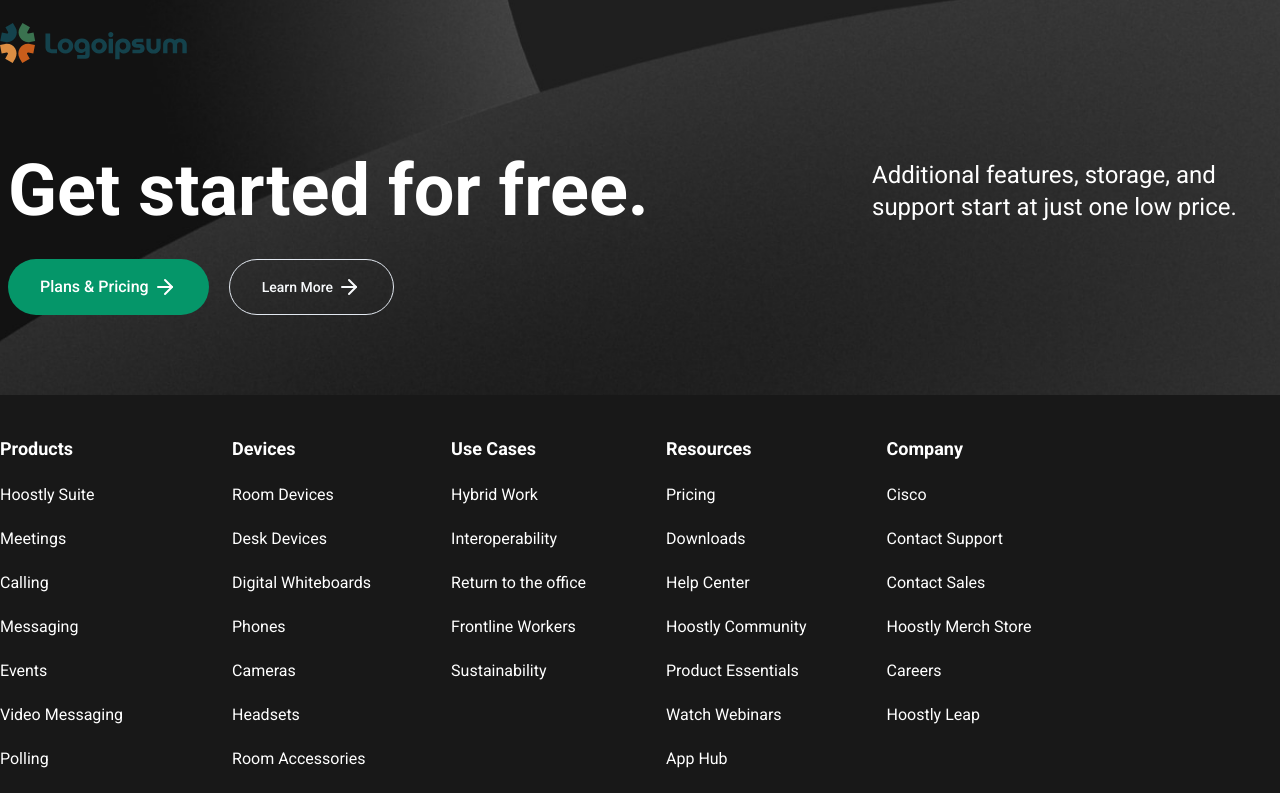
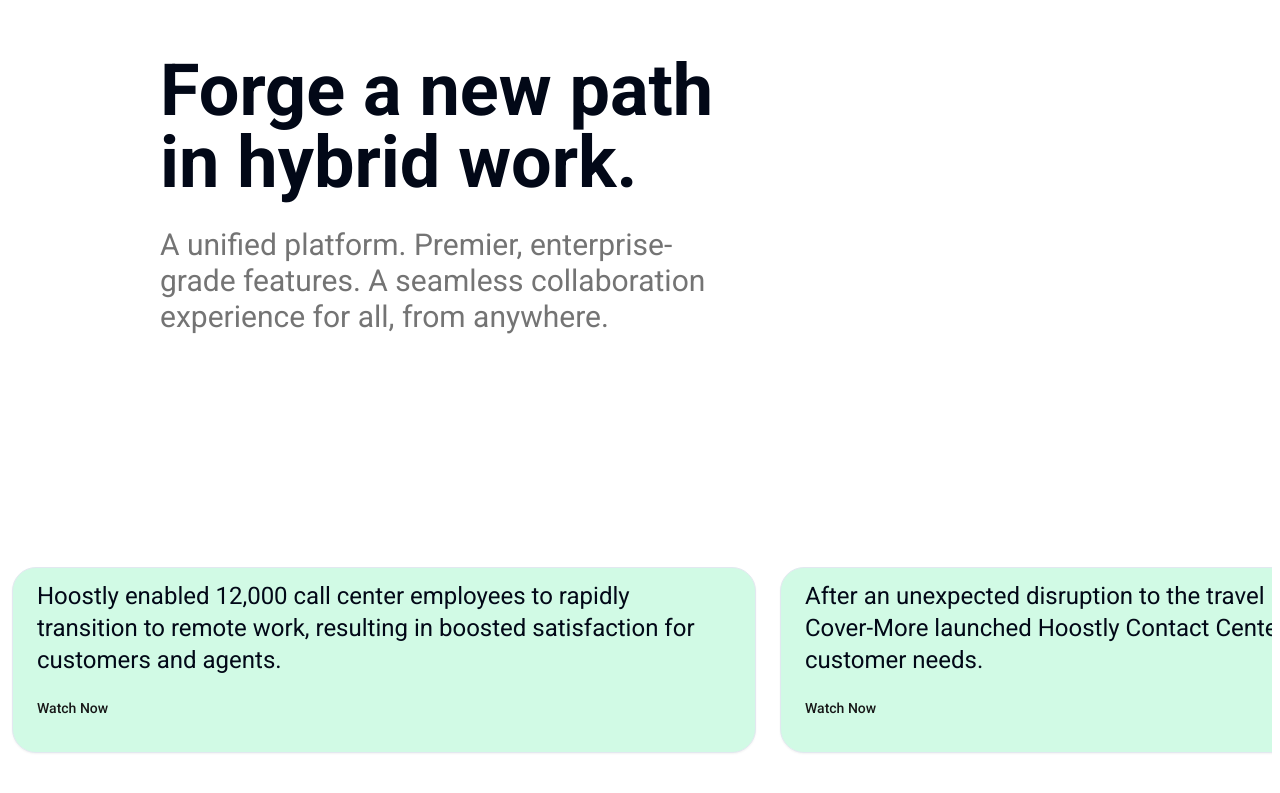
Before and after one commit to aagatsharma/webex, a React (Vite) app: page /meetings in a window 1280 px wide. Shown: the part 1587-2380 px from the top of the page. Built offline with nearby package versions, Linux system fonts and the light colour scheme.

Commit message:
meetings carousel

```diff
--- a/src/components/meetings/MeetingsWorkCarousel.tsx
+++ b/src/components/meetings/MeetingsWorkCarousel.tsx
@@ -1,7 +1,59 @@
+import { Button } from "../ui/button";
+import { Card, CardContent } from "../ui/card";
+import { Carousel, CarouselContent, CarouselItem } from "../ui/carousel";
+
+const contactcarousel = [
+  {
+    id: 1,
+    title:
+      "Hoostly enabled 12,000 call center employees to rapidly transition to remote work, resulting in boosted satisfaction for customers and agents.",
+  },
+  {
+    id: 2,
+    title:
+      "After an unexpected disruption to the travel insurance industry, Cover-More launched Hoostly Contact Center to better meet customer needs.",
+  },
+  {
+    id: 3,
+    title:
+      "After a long search for a contact center solution with cutting-edge technology and simple onboarding, First Horizon chose Hoostly.",
+  },
+];
+
 const MeetingsWorkCarousel = () => {
   return (
-    <div>
-      <div></div>
+    <div className="">
+      <div className="flex flex-col lg:p-40 md:p-10 p-4">
+        <h1 className="md:text-7xl text-4xl font-bold">Forge a new path </h1>
+        <h1 className="md:text-7xl text-4xl font-bold">in hybrid work.</h1>
+        <h3 className="my-7 md:text-3xl text-xl text-black/60 xl:mr-96">
+          A unified platform. Premier, enterprise-grade features. A seamless
+          collaboration experience for all, from anywhere.
+        </h3>
+      </div>
+
+      <div className=" my-10 mx-2">
+        <Carousel opts={{ loop: false }}>
+          <CarouselContent className=" 2xl:ml-80 overflow-x-scroll">
+            {contactcarousel.map((carousel, index) => (
+              <CarouselItem key={index} className=" lg:basis-3/5">
+                <div className="p-1">
+                  <Card className=" w-[900px] h-[400px] max-2xl:w-auto max-2xl:h-auto flex items-center justify-center rounded-3xl bg-emerald-100">
+                    <CardContent className=" grid grid-cols-2 max-2xl:grid-cols-1 gap-5 pt-3">
+                      <div className="flex flex-col gap-3">
+                        <h1 className="text-2xl">{carousel.title}</h1>
+                        <Button className=" rounded-none bg-transparent text-black p-0 self-start hover:bg-transparent border-b border-transparent hover:border-emerald-600 hover:text-emerald-600">
+                          Watch Now
+                        </Button>
+                      </div>
+                    </CardContent>
+                  </Card>
+                </div>
+              </CarouselItem>
+            ))}
+          </CarouselContent>
+        </Carousel>
+      </div>
     </div>
   );
 };
--- a/src/components/reusable/Navbar/NavbarItem.tsx
+++ b/src/components/reusable/Navbar/NavbarItem.tsx
@@ -18,26 +18,33 @@
       </div>
       <div className="flex">
         <div className="flex items-center max-lg:hidden">
+          <Link to="/meetings">
             <Button
               variant="link"
               className="text-white text-base border-b-2 border-transparent hover:border-emerald-600"
             >
-            <Link to="/meetings">Join a Meeting</Link>
+              Join a Meeting
             </Button>
+          </Link>
+          <Link to="/accessibility">
             <Button
               variant="link"
               className="text-white text-base border-b-2 border-transparent hover:border-emerald-600"
             >
-            <Link to="/accessibility">Accessibility</Link>
+              Accessibility
             </Button>
+          </Link>
         </div>
         <div className="flex items-center gap-x-2">
+          <Link to="/contact-us">
             <Button
               className="h-14 bg-white text-black rounded-full text-base hover:bg-emerald-600 hover:text-white
              font-medium hover:transition-all hover:duration-300 max-md:hidden"
             >
-            <Link to="/contact-us">Contact Us</Link>
+              Contact Us
             </Button>
+          </Link>
+
           <div className="lg:hidden">
             <MobileNav />
           </div>
```
Lines whose indentation alone changed are shown as unchanged.
